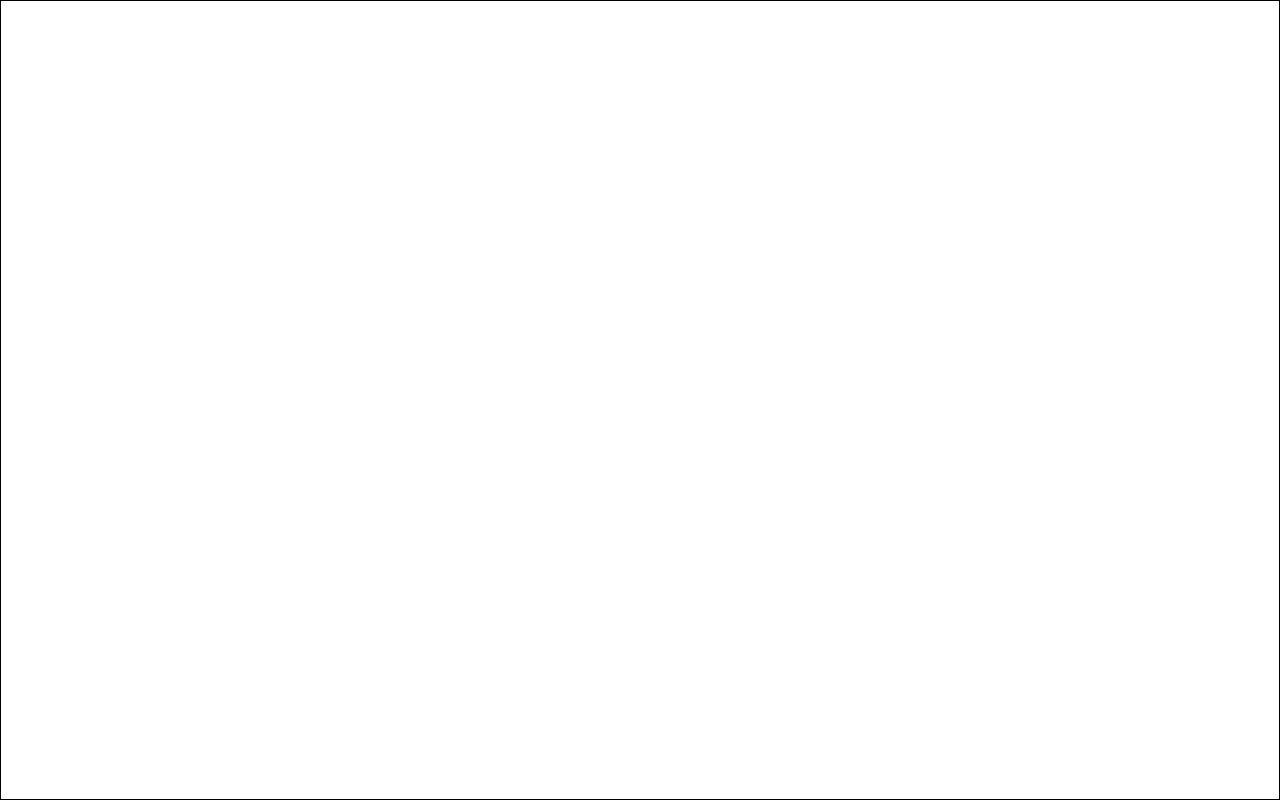
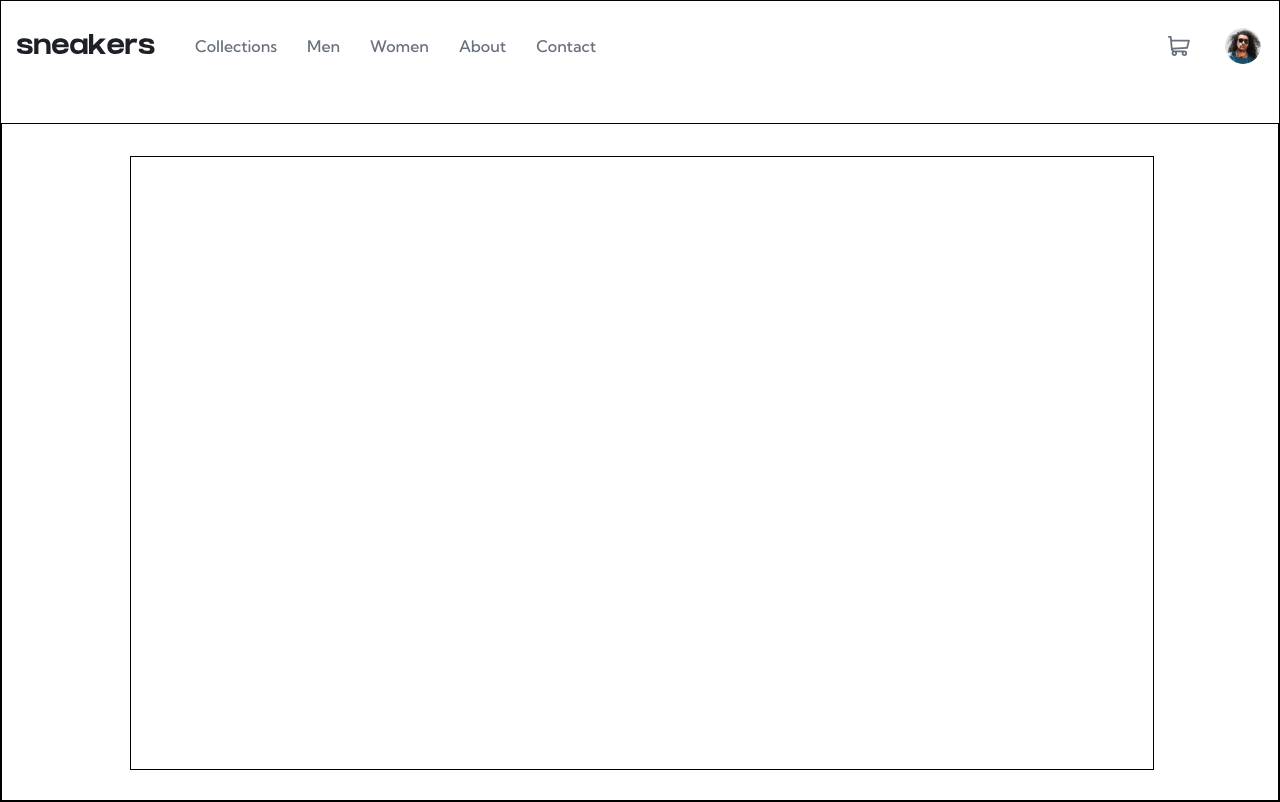
Before and after one commit to TheLuuiis/E-commerce-product-page, a React (Vite) app: page / in a window 1280 px wide. Built offline with nearby package versions, Linux system fonts and the light colour scheme.

Commit message:
Desarrollo del header, Main en proceso

```diff
--- a/index.html
+++ b/index.html
@@ -4,7 +4,7 @@
     <meta charset="UTF-8" />
     <link rel="icon" type="image/svg+xml" href="/favicon.svg" />
     <meta name="viewport" content="width=device-width, initial-scale=1.0" />
-    <title>e-commerce</title>
+    <title>E-Commerce</title>
   </head>
   <body>
     <div id="root"></div>
--- a/src/App.jsx
+++ b/src/App.jsx
@@ -1,11 +1,13 @@
 import './css/globals.css';
 import Header from "./components/Header"
+import Main from './components/Main';
 
 function App() {
 
   return (
     <div className='container__app'>
       <Header />
+      <Main/>
     </div>
   )
 }
--- a/src/components/Header.jsx
+++ b/src/components/Header.jsx
@@ -1,9 +1,37 @@
 import '../css/components/Header.css';
+import Logo from '../assets/images/logo.svg';
+import ImgCart from '../assets/images/icon-cart.svg';
+import UserProfile from '../assets/images/image-avatar.png';
 
 const Header = () => {
     return (
         <header>
-
+            <div className="header__info">
+                <img src={Logo} className='logo' width="138px" alt="logo"/>
+                <nav>
+                    <ul>
+                        <li>
+                            <a href="#">Collections</a>
+                        </li>
+                        <li>
+                            <a href="#">Men</a>
+                        </li>
+                        <li>
+                            <a href="#">Women</a>
+                        </li>
+                        <li>
+                            <a href="#">About</a>
+                        </li>
+                        <li>
+                            <a href="#">Contact</a>
+                        </li>
+                    </ul>
+            </nav>
+            </div>
+            <div className="header__user">
+                <img src={ImgCart} alt="cart"/>
+                <img src={UserProfile} className='user__profile' alt="user__profile"/>
+            </div>
         </header>
     );
 }
--- /dev/null
+++ b/src/components/Main.jsx
@@ -0,0 +1,13 @@
+import '../css/components/Main.css';
+
+const Main = () => {
+    return (
+        <main className="container__main">
+            <section>
+
+            </section>
+        </main>
+    );
+}
+
+export default Main;
--- a/src/css/components/Header.css
+++ b/src/css/components/Header.css
@@ -0,0 +1,79 @@
+header {
+    width: 100%;
+    height: auto;
+    display: flex;
+    padding: 16px;
+    justify-content: space-between;
+    align-items: center;
+    position: relative;
+    margin-bottom: 2rem;
+}
+
+.header__info {
+    gap: 40px;
+    width: auto;
+    height: 58px;
+    display: flex;
+    justify-content: center;
+    align-items: center;
+}
+
+.logo {
+    padding: 0px 0px 4px;
+}
+
+.header__info img {
+    cursor: pointer;
+}
+
+header nav {
+    width: auto;
+    height: 100%;
+    display: flex;
+    justify-content: center;
+    align-items: center;
+}
+
+header nav ul {
+    gap: 30px;
+    display: flex;
+    justify-content: center;
+    align-items: center;
+}
+
+header nav ul li {
+    list-style: none;
+}
+
+header nav ul li a {
+    color: var(--textGrey);
+    font-size: 16px;
+    font-weight: 500;
+    text-align: center;
+    text-decoration: none;
+    transition: .3s ease-in-out;
+}
+
+.header__user {
+    width: 95px;
+    height: 100%;
+    display: flex;
+    justify-content: space-between;
+    align-items: center;
+}
+
+.header__user img {
+    cursor: pointer;
+}
+
+.header__user .user__profile {
+    width: 40px;
+    height: 40px;
+    border-radius: 50%;
+    border: 2px solid transparent;
+    transition: .3s ease-in-out;
+}
+
+.header__user .user__profile:hover {
+    border: 2px solid hsl(26, 100%, 55%);
+}
--- /dev/null
+++ b/src/css/components/Main.css
@@ -0,0 +1,12 @@
+.container__main {
+    width: 100%;
+    height: 678px;
+    border: 1px solid black;
+    padding: 32px 128px;
+}
+
+.container__main section {
+    width: 1024px;
+    height: 614px;
+    border: 1px solid black;
+}
--- a/src/css/globals.css
+++ b/src/css/globals.css
@@ -29,5 +29,7 @@ body {
 .container__app {
     width: 1280px;
     min-height: 100dvh;
+    display: flex;
+    flex-direction: column;
     border: 1px solid black;
 }
```
